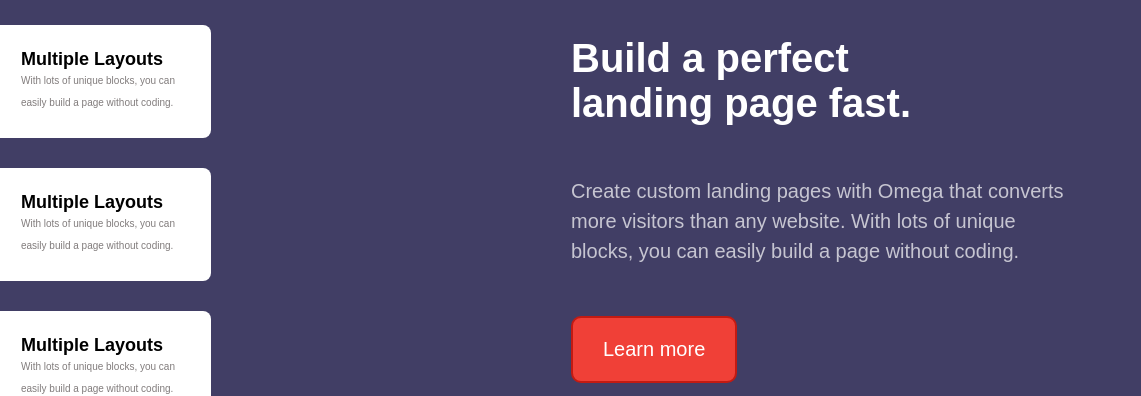
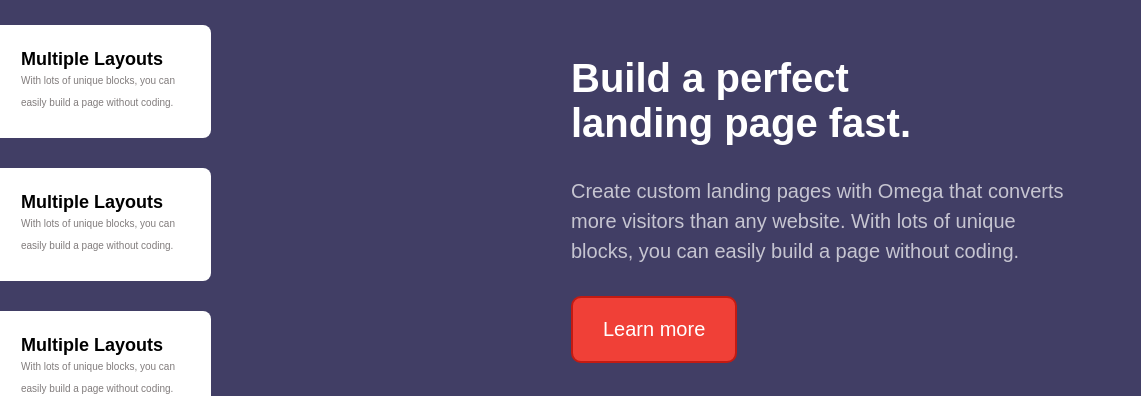
Before and after one commit to hhamidullohhub/bring, a plain HTML site: page index.html in a window 1280 px wide. Shown: the part 841-1237 px from the top of the page, 139-1280 px from the left. Drawn offline with Linux system fonts and the light colour scheme.

Commit message:
padding edit

```diff
--- a/css/style.css
+++ b/css/style.css
@@ -284,7 +284,7 @@ nav {
 
 .section-item {
     background-color: #413E65;
-    padding-top: 100px;
+    padding: 100px 0;
 }
 
 .build-white {
@@ -308,7 +308,7 @@ nav {
     color: #FFFFFFB3;
     line-height: 30px;
     font-size: 20px;
-    padding: 50px 0px;
+    padding: 30px 0px;
 }
 
 .build-white i {
```
